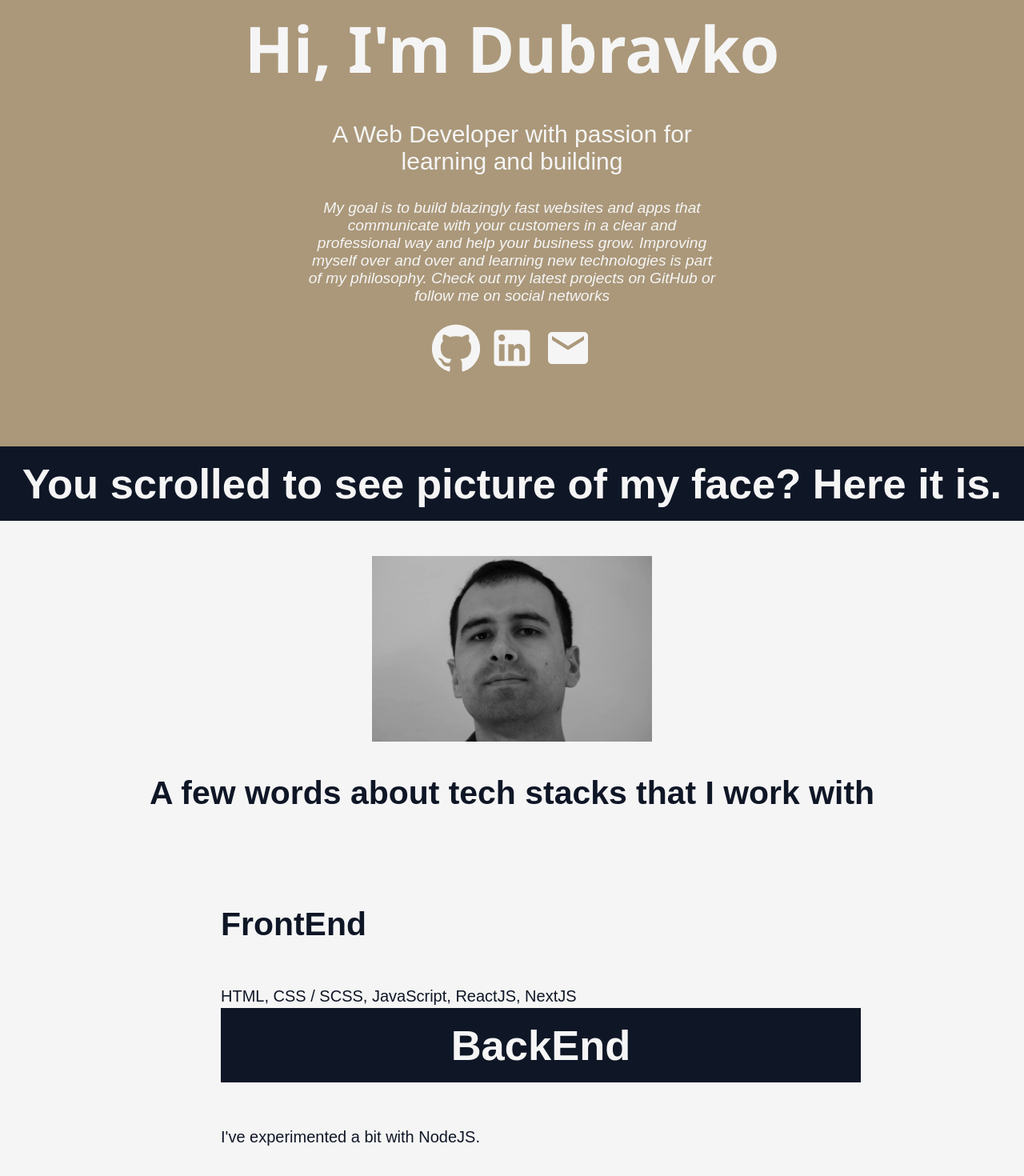
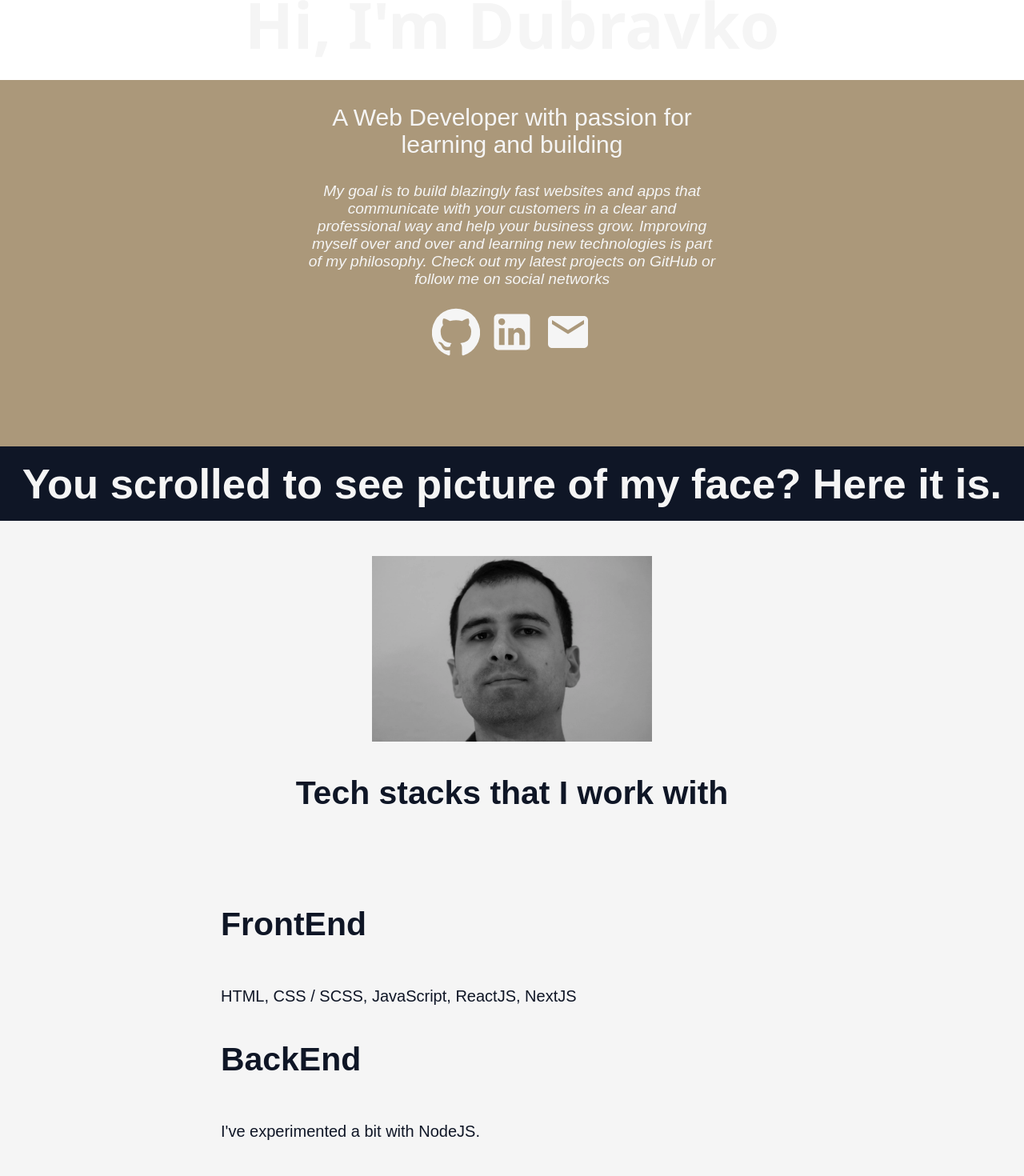
Before and after one commit to psychonautweb/React-Personal-Portfolio, a React (Create React App) app: page / in a window 1280 px wide. Shown: the part 242-1712 px from the top of the page at 80% size. Built offline with nearby package versions, Linux system fonts and the light colour scheme.

Commit message:
experience section rework

```diff
--- a/src/pages/Experience.jsx
+++ b/src/pages/Experience.jsx
@@ -21,6 +21,7 @@ const Experience = () => {
           Library.
         </p>
       </section>
+      <h2>Education</h2>
       <VerticalTimeline lineColor="#3e497a">
         <VerticalTimelineElement
           className="vertical-timeline-element--education"
@@ -52,6 +53,9 @@ const Experience = () => {
           <h3 className="vertical-timeline-element-title">QStation Course</h3>
           <p>Advanced JavaScript and intro to ReactJS</p>
         </VerticalTimelineElement>
+      </VerticalTimeline>
+      <h2>Work</h2>
+      <VerticalTimeline lineColor="#e88963">
         <VerticalTimelineElement
           className="vertical-timeline-element--education"
           date="2017 - 2019"
--- a/src/pages/Home.jsx
+++ b/src/pages/Home.jsx
@@ -41,7 +41,7 @@ const Home = () => {
         <h2>You scrolled to see picture of my face? Here it is.</h2>
 
         <img width="350px" src={Img1} alt="/" />
-        <h3>A few words about tech stacks that I work with</h3>
+        <h3>Tech stacks that I work with</h3>
 
         <ol className="list">
           <li className="item">
@@ -49,7 +49,7 @@ const Home = () => {
             <span>HTML, CSS / SCSS, JavaScript, ReactJS, NextJS</span>
           </li>
           <li className="item">
-            <h2>BackEnd</h2>
+            <h3>BackEnd</h3>
             <span>I've experimented a bit with NodeJS.</span>
           </li>
           {/* <li className="item">
--- a/src/styles/Experience.css
+++ b/src/styles/Experience.css
@@ -6,4 +6,18 @@
     width: 80%;
     margin: 1rem auto;
     background-color: rgba(211, 168, 112, 0.333);
+
+    box-shadow: 0 3px 0 #ddd;
+    border-radius: 0.25em;
 }
+
+h2 {
+    margin-top: 0;
+    padding: 1rem;
+
+
+    background-color: #ffffff;
+    color: #0f1626;
+    width: 100%;
+    text-align: center;
+}
--- a/src/styles/Home.css
+++ b/src/styles/Home.css
@@ -22,7 +22,8 @@
     font-family: "Segoe UI", Tahoma, Geneva, Verdana, sans-serif;
     font-size: 80px;
     color: #f5f5f5;
-    height: 50px;
+    margin-bottom: 0;
+    /* height: 50px; */
 }
 
 .intro {
```
